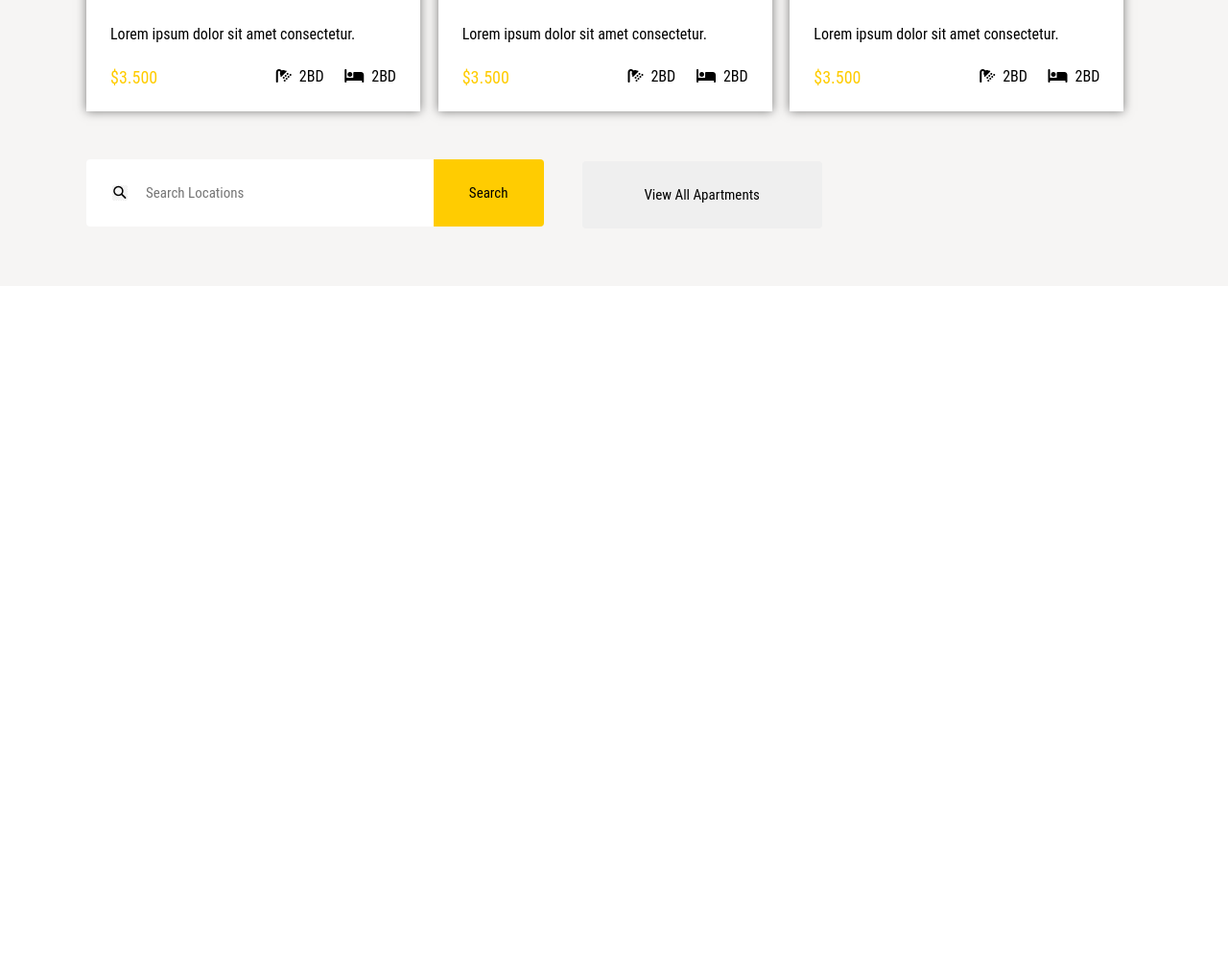
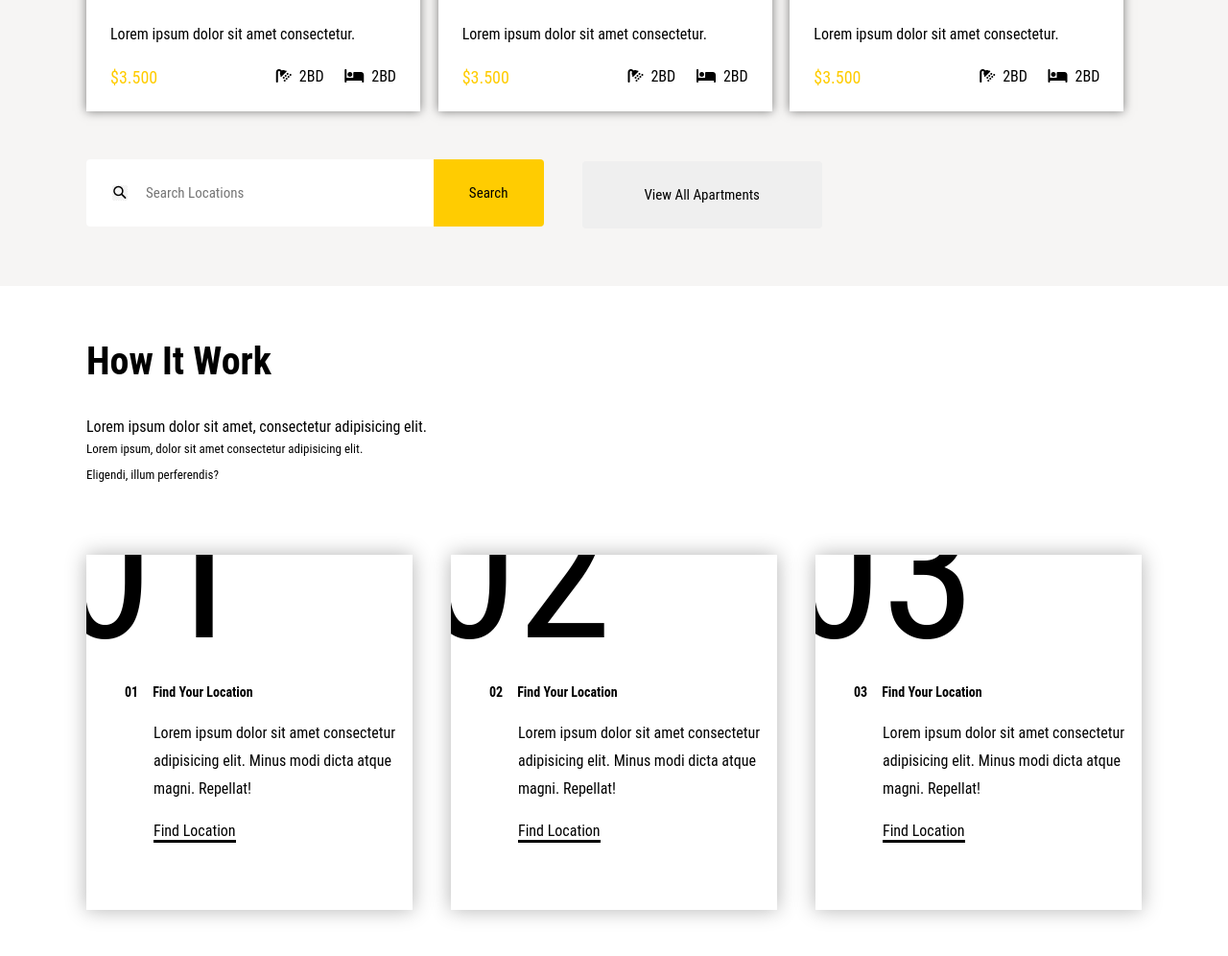
Before and after one commit to af4n/luxestate, a plain HTML site: page index.html in a window 1280 px wide. Shown: the part 2504-3500 px from the top of the page at 96% size. Before the commit the page ends 2802 px from the top, so only its background shows below. Drawn offline with Linux system fonts and the light colour scheme.

Commit message:
sectoion steps was added

```diff
--- a/index.html
+++ b/index.html
@@ -161,7 +161,35 @@
         </div>
       </div>
     </section>
+
+    <section class="steps">
+      <div class="wrapper">
+        <h2>How It Work</h2>
+        <p class="sreps-text">Lorem ipsum dolor sit amet, consectetur adipisicing elit.</p>
+        <p class="steps-text mbtext">Lorem ipsum, dolor sit amet consectetur adipisicing elit. <br> Eligendi, illum perferendis?</p>
+          <div class="steps-container">
+            <div class="stepblock" id="stepb1">
+              <p class="step-num">01</p>
+              <h4><span>01</span>Find Your Location</h4>
+              <p class="step-info">Lorem ipsum dolor sit amet consectetur adipisicing elit. Minus modi dicta atque magni. Repellat!</p>
+              <p class="stepinfolast" id="stepbrdr1">Find Location</p>
+            </div>
+            <div class="stepblock" id="stepb2">
+              <p class="step-num">02</p>
+              <h4><span>02</span>Find Your Location</h4>
+              <p class="step-info">Lorem ipsum dolor sit amet consectetur adipisicing elit. Minus modi dicta atque magni. Repellat!</p>
+              <p class="stepinfolast" id="stepbrdr2">Find Location</p>
+            </div>
+            <div class="stepblock" id="stepb3">
+              <p class="step-num">03</p>
+              <h4><span>03</span>Find Your Location</h4>
+              <p class="step-info">Lorem ipsum dolor sit amet consectetur adipisicing elit. Minus modi dicta atque magni. Repellat!</p>
+              <p class="stepinfolast" id="stepbrdr3">Find Location</p>
+            </div>
+          </div>
+      </div>
+    </section>
   </main>
-  <script src="scripts.js"></script>
+  <script src="script.js"></script>
 </body>
 </html>
--- a/script.js
+++ b/script.js
@@ -0,0 +1,30 @@
+let stpb1 = document.getElementById("stepb1")
+let stpbrdr1 = document.getElementById("stepbrdr1")
+let stpb2 = document.getElementById("stepb2")
+let stpbrdr2 = document.getElementById("stepbrdr2")
+let stpb3 = document.getElementById("stepb3")
+let stpbrdr3 = document.getElementById("stepbrdr3")
+
+stpb1.onmouseover = function() {
+  stpbrdr1.style.borderBottom = "3px solid white"
+}
+
+stpb1.onmouseout = function() {
+  stpbrdr1.style.borderBottom = "3px solid black"
+}
+
+stpb2.onmouseover = function() {
+  stpbrdr2.style.borderBottom = "3px solid white"
+}
+
+stpb2.onmouseout = function() {
+  stpbrdr2.style.borderBottom = "3px solid black"
+}
+
+stpb3.onmouseover = function() {
+  stpbrdr3.style.borderBottom = "3px solid white"
+}
+
+stpb3.onmouseout = function() {
+  stpbrdr3.style.borderBottom = "3px solid black"
+}
--- a/style.css
+++ b/style.css
@@ -236,6 +236,92 @@ nav {
   display: flex;
 }
 
+.steps h2 {
+  margin-top: 55px;
+  font-size: 40px;
+  margin-bottom: 35px;
+}
+
+.steps-text {
+  line-height: 27px;
+  font-size: 13px;
+}
+
+.mbtext {
+  margin-bottom: 70px;
+}
+
+.stepblock {
+  width: 340px;
+  height: 370px;
+  background: #fff;
+  box-shadow: 0 0 20px rgba(0, 0, 0, 0.3);
+  overflow: hidden;
+}
+
+.stepblock .step-num {
+  font-size: 200px;
+  position: relative;
+  top: -100px;
+  left: -30px;
+}
+
+.stepblock:hover {
+  background: #ffcc01;
+  color: #fff;
+}
+
+.steps-container {
+  margin-bottom: 50px;
+  display: flex;
+  justify-content: space-between;
+}
+
+.stepblock h4 {
+  font-size: 14px;
+  margin-left: 40px;
+  margin-top: -100px;
+  margin-bottom: 20px;
+}
+
+.stepblock h4 span {
+  margin-right: 15px;
+}
+
+.stepblock .step-info {
+  margin-left: 70px;
+  line-height: 29px;
+}
+
+.stepblock .stepinfolast {
+  display: inline-block;
+  margin-left: 70px;
+  margin-top: 20px;
+  border-bottom: 3px solid #000;
+}
+
+
+
+
+
+
+
+
+
+
+
+
+
+
+
+
+
+
+
+
+
+
+
 
 
 @media screen and (max-width: 765px) {
@@ -357,7 +443,7 @@ nav {
     height: 120px;
   }
 
-  .stats-square {`
+  .stats-square {
     font-size: 30px;
   }
 
@@ -384,4 +470,19 @@ nav {
     margin-top: 10px;
     margin-left: 0;
   }
+
+  .steps-container {
+    flex-direction: column;
+    justify-content: center;
+    align-items: center;
+  }
+
+  .stepblock {
+    margin-top: 20px;
+  }
+
+  .step-text, .step h2 {
+    margin-left: 5%;
+    margin-bottom: 15px;
+  }
 }
```
